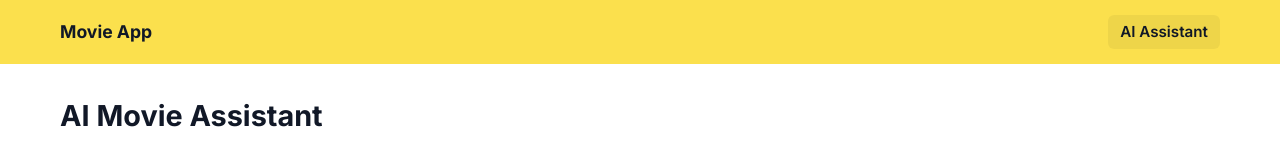
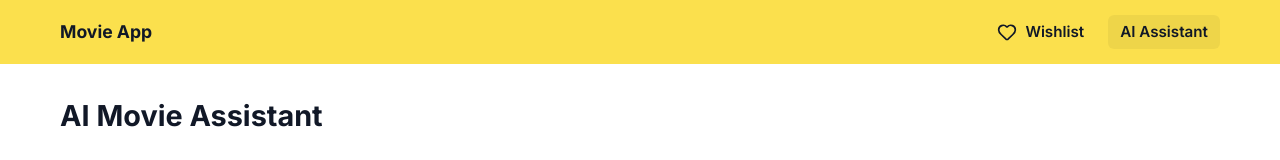
Before and after one commit to hussienhagar459-jpg/movieapp, a React (Vite) app: page /ai-assistant in a window 1280 px wide. Shown: the top 160 px of the page. Built offline with nearby package versions, Linux system fonts and the light colour scheme.

Commit message:
Restore Wishlist link in Navbar and Footer

```diff
--- a/src/components/Footer.jsx
+++ b/src/components/Footer.jsx
@@ -22,6 +22,7 @@ export default function Footer() {
         <div style={{ display: 'flex', gap: '20px', alignItems: 'center' }}>
           <Link to="/" style={{ color: 'var(--text-muted)', fontWeight: 500 }}>Movies</Link>
           <Link to="/tv" style={{ color: 'var(--text-muted)', fontWeight: 500 }}>TV Shows</Link>
+          <Link to="/watchlist" style={{ color: 'var(--text-muted)', fontWeight: 500 }}>Wishlist</Link>
           <Link to="/ai-assistant" style={{ color: 'var(--text-muted)', fontWeight: 500 }}>AI Assistant</Link>
         </div>
       </div>
--- a/src/components/Navbar.jsx
+++ b/src/components/Navbar.jsx
@@ -1,5 +1,6 @@
 import React from 'react';
 import { Link, useLocation } from 'react-router-dom';
+import { Heart } from 'lucide-react';
 
 export default function Navbar() {
   const location = useLocation();
@@ -14,6 +15,11 @@ export default function Navbar() {
         </div>
 
         <div className="nav-actions">
+          <Link to="/watchlist" className="nav-wishlist-btn">
+            <Heart size={20} color="#111827" strokeWidth={2} />
+            <span>Wishlist</span>
+          </Link>
+
           <Link to="/ai-assistant" className="nav-ai-btn">
             AI Assistant
           </Link>
--- a/src/index.css
+++ b/src/index.css
@@ -98,6 +98,13 @@ button {
   gap: 4px;
 }
 
+.nav-wishlist-btn {
+  display: flex;
+  align-items: center;
+  gap: 8px;
+  font-weight: 600;
+  color: var(--text-main);
+}
 
 .nav-ai-btn {
   display: flex;
```
